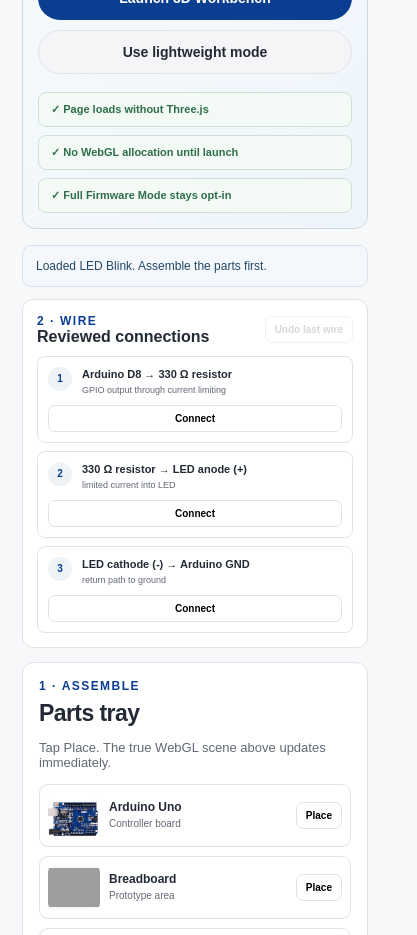
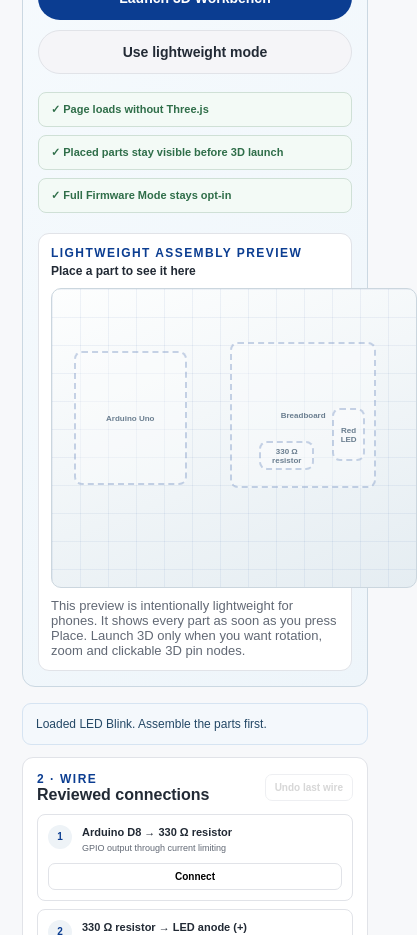
Before and after one commit to cath365/STEMBuild-, a Next.js app: page /3d-lab in a window 390 px wide. Shown: the part 1360-2295 px from the top of the page, 417 px wide, since content can reach past the window. Built offline with nearby package versions, Linux system fonts and the light colour scheme; grey boxes are pictures that could not be loaded.

Commit message:
Fix 3D Lab placed parts visibility on mobile
* fix: show placed parts before WebGL launch

* fix: style visible lightweight placed-part preview

```diff
--- a/src/app/learn.css
+++ b/src/app/learn.css
@@ -431,3 +431,29 @@
   .lab3d-webgl-launch-actions{align-items:flex-start;flex-direction:column}
   .lab3d-webgl-launch-actions .btn{width:100%}
 }
+
+.lab3d-light-preview{grid-column:1/-1;display:grid;gap:10px;margin-top:2px;padding:12px;border:1px solid var(--border);border-radius:11px;background:#fff}
+.lab3d-light-preview-head{display:flex;justify-content:space-between;gap:12px;align-items:center}
+.lab3d-light-preview-head strong{display:block;margin-top:4px;font-size:12px}
+.lab3d-light-preview-stage{position:relative;aspect-ratio:1.58/1;min-height:280px;overflow:hidden;border:1px solid #cbd6de;border-radius:10px;background:linear-gradient(160deg,#fdfefe,#e5edf2)}
+.lab3d-light-grid{position:absolute;inset:0;background-image:linear-gradient(rgba(15,61,145,.06) 1px,transparent 1px),linear-gradient(90deg,rgba(15,61,145,.06) 1px,transparent 1px);background-size:28px 28px}
+.lab3d-light-part{position:absolute;display:grid;place-items:center;border:2px dashed rgba(11,61,145,.22);border-radius:8px;background:rgba(255,255,255,.32);overflow:visible;z-index:2}
+.lab3d-light-part small{padding:4px;text-align:center;font-size:8px;font-weight:800;color:rgba(47,74,98,.7)}
+.lab3d-light-part.placed{border-style:solid;border-color:rgba(11,61,145,.18);background:#fff;box-shadow:0 5px 12px rgba(35,51,65,.12)}
+.lab3d-light-part img{display:block;width:100%;height:100%;object-fit:contain;border-radius:6px}
+.lab3d-light-part>span{position:absolute;left:50%;top:100%;transform:translate(-50%,4px);padding:3px 6px;border-radius:999px;background:#1c2934;color:#fff;font-size:7px;font-weight:800;white-space:nowrap}
+.lab3d-light-part-fallback{display:grid;place-items:center;width:100%;height:100%;font-size:9px;font-weight:800;color:var(--primary);padding:5px;text-align:center}
+.lab3d-light-wires{position:absolute;inset:0;width:100%;height:100%;z-index:4;pointer-events:none}
+.lab3d-light-wires .wire{fill:none;stroke-width:8;stroke-linecap:round;stroke-linejoin:round;filter:drop-shadow(0 2px 1px rgba(0,0,0,.16))}
+.lab3d-light-wires .wire-blue{stroke:#2979ff}
+.lab3d-light-wires .wire-red{stroke:#e44444}
+.lab3d-light-wires .wire-black{stroke:#2d3338}
+.lab3d-light-wires .wire-green{stroke:#2f9b60}
+@media(max-width:760px){
+  .lab3d-light-preview-head{align-items:flex-start;flex-direction:column}
+  .lab3d-light-preview-head .lab3d-mini-btn{width:100%}
+  .lab3d-light-preview-stage{min-height:320px}
+}
+@media(max-width:480px){
+  .lab3d-light-preview-stage{min-height:300px;aspect-ratio:1.22/1}
+}
--- a/src/components/stem-3d-lab-prototype.tsx
+++ b/src/components/stem-3d-lab-prototype.tsx
@@ -124,7 +124,11 @@ export function Stem3DLabPrototype() {
   function placePart(id: string) {
     setPlaced((current) => current.includes(id) ? current : [...current, id]);
     const part = project.parts.find((item) => item.id === id);
-    if (part) setMessage(`${part.label} placed on the workbench.`);
+    if (part) {
+      setMessage(webglEnabled
+        ? `${part.label} placed in the 3D workbench.`
+        : `${part.label} placed in the lightweight preview. Tap Launch 3D Workbench when you want the rotatable 3D view.`);
+    }
   }
 
   function removePart(id: string) {
@@ -331,8 +335,49 @@ export function Stem3DLabPrototype() {
         </div>
         <div className="lab3d-safe-status">
           <span>✓ Page loads without Three.js</span>
-          <span>✓ No WebGL allocation until launch</span>
+          <span>✓ Placed parts stay visible before 3D launch</span>
           <span>✓ Full Firmware Mode stays opt-in</span>
+        </div>
+
+        <div className="lab3d-light-preview">
+          <div className="lab3d-light-preview-head">
+            <div>
+              <div className="eyebrow">LIGHTWEIGHT ASSEMBLY PREVIEW</div>
+              <strong>{placed.length ? `${placed.length}/${project.parts.length} parts visible` : "Place a part to see it here"}</strong>
+            </div>
+            {placed.length ? <button type="button" className="lab3d-mini-btn" onClick={()=>setWebglEnabled(true)}>Open these parts in 3D</button> : null}
+          </div>
+
+          <div className="lab3d-light-preview-stage" aria-label="Placed component preview">
+            <div className="lab3d-light-grid" aria-hidden="true" />
+            {project.parts.map((part) => {
+              const isPlaced = placed.includes(part.id);
+              const visual = partImage(part.componentSlug);
+              return <div
+                key={part.id}
+                className={isPlaced ? "lab3d-light-part placed" : "lab3d-light-part"}
+                style={{
+                  left:`${part.target.left}%`,
+                  top:`${part.target.top}%`,
+                  width:`${part.target.width}%`,
+                  height:`${part.target.height}%`,
+                }}
+              >
+                {isPlaced ? <>
+                  {visual ? <img src={visual} alt={part.label} /> : <div className="lab3d-light-part-fallback">{part.label}</div>}
+                  <span>{part.label}</span>
+                </> : <small>{part.label}</small>}
+              </div>;
+            })}
+
+            <svg className="lab3d-light-wires" viewBox="0 0 1000 620" preserveAspectRatio="none" aria-hidden="true">
+              {project.connections.filter((wire)=>connected.includes(wire.id)).map((wire)=>
+                <path key={wire.id} d={wire.path} className={`wire ${wire.wireClass}`}/>
+              )}
+            </svg>
+          </div>
+
+          <p className="small muted">This preview is intentionally lightweight for phones. It shows every part as soon as you press Place. Launch 3D only when you want rotation, zoom and clickable 3D pin nodes.</p>
         </div>
       </section>
     )}
```
